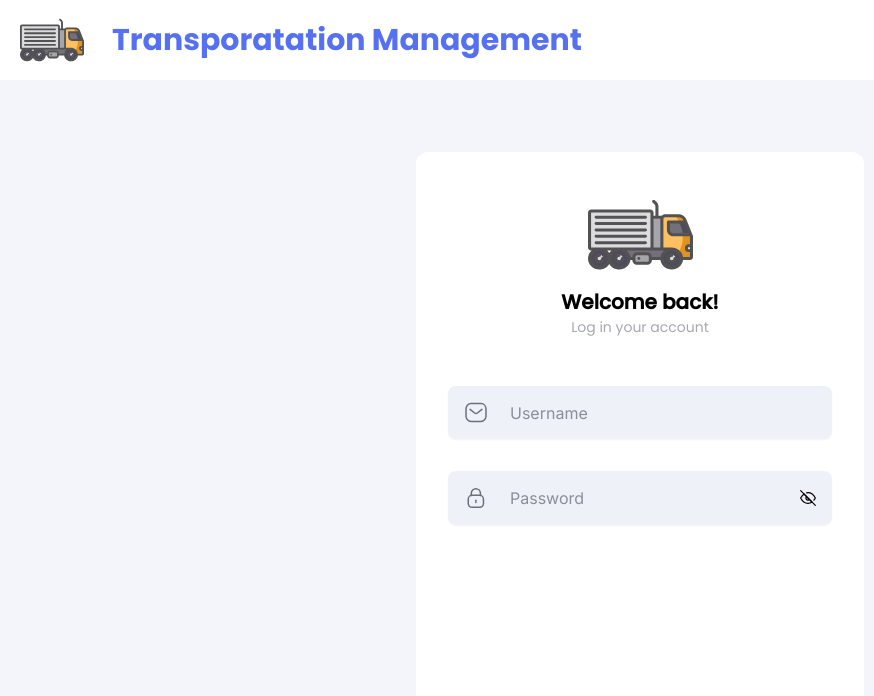
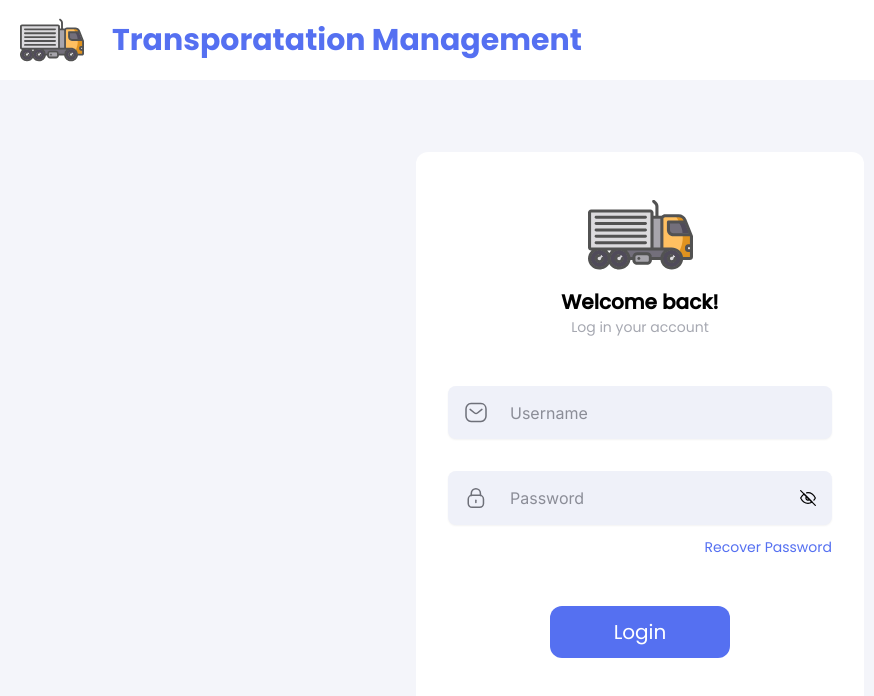
Before and after one commit to HuyHoang0712/specialized_project_web_application, a Next.js app in the folder delivery-management-app/: page /login in a window 1280 px wide. Shown: the top 696 px of the page, without its empty margins (0-874 px from the left). Built offline with nearby package versions, Linux system fonts and the light colour scheme.

Commit message:
Basic UI done!

```diff
--- a/delivery-management-app/app/components/Forms/LoginForm.tsx
+++ b/delivery-management-app/app/components/Forms/LoginForm.tsx
@@ -4,21 +4,32 @@ import RequiredInput from "../Inputs/RequiredInput";
 import Image from "next/image";
 function LoginForm() {
   const userNameInput = {
-    placeholder: 'Username',
-    type: 'text',
+    placeholder: "Username",
+    type: "text",
     required: true,
-    icon: 'Mail'
-  }
+    icon: "Mail",
+  };
   const passwordInput = {
-    placeholder: 'Password',
-    type: 'password',
+    placeholder: "Password",
+    type: "password",
     required: true,
-    icon: 'Password'
-  }
+    icon: "Password",
+  };
   return (
-    <div className="flex flex-col items-center justify-start gap-8 w-full">
-      <RequiredInput {...userNameInput}/>
-      <RequiredInput {...passwordInput}/>
+    <div className="flex flex-col items-center justify-start w-full">
+      <div className="flex flex-col items-center justify-start gap-8 w-full">
+        <RequiredInput {...userNameInput} />
+        <RequiredInput {...passwordInput} />
+      </div>
+      <span
+        className="p2 text-primary-100 font-['Poppins-Regular'] mt-3 self-end"
+        onClick={() => {}}
+      >
+        Recover Password
+      </span>
+      <button
+        className="rounded-xl w-[11.25rem] bg-primary-100 p-3 font-['Poppins-Regular'] text-white text-xl mt-12"
+      >Login</button>
     </div>
   );
 }
```
